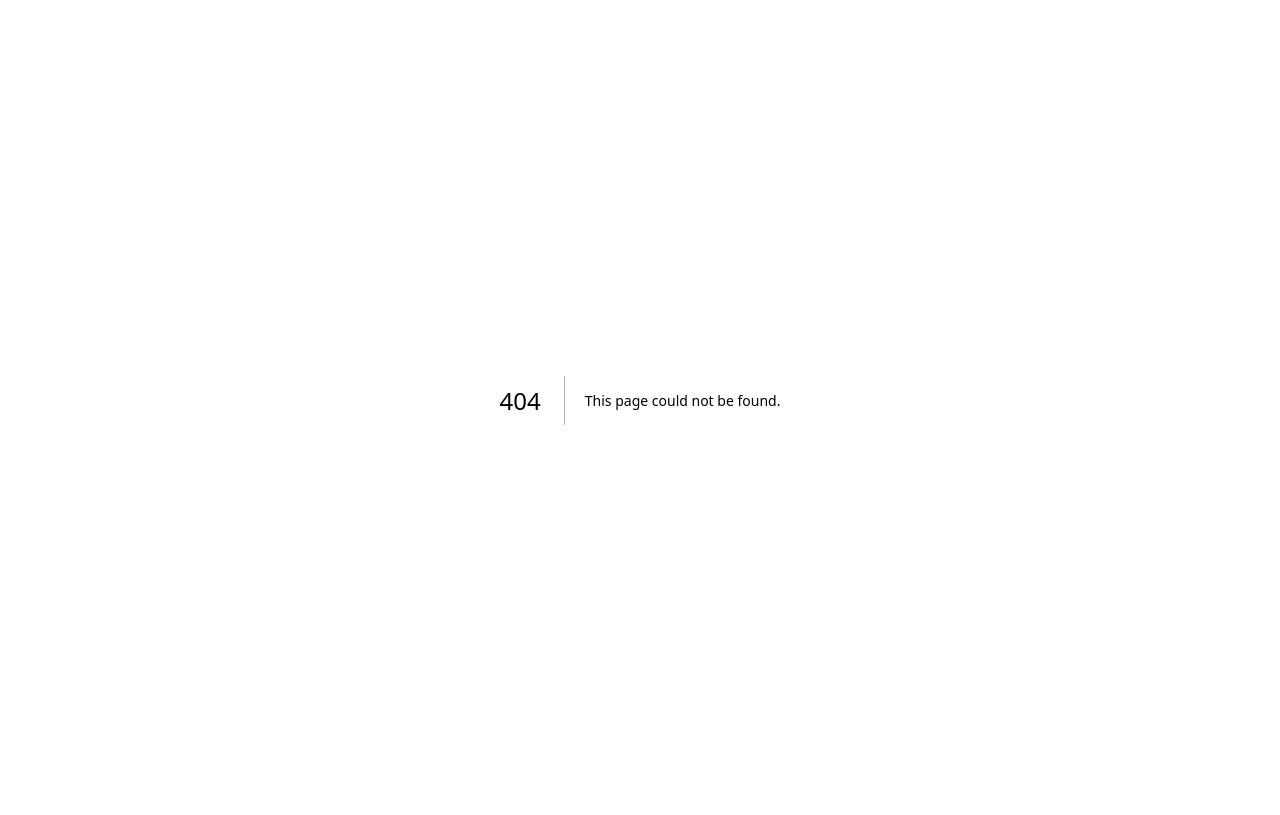
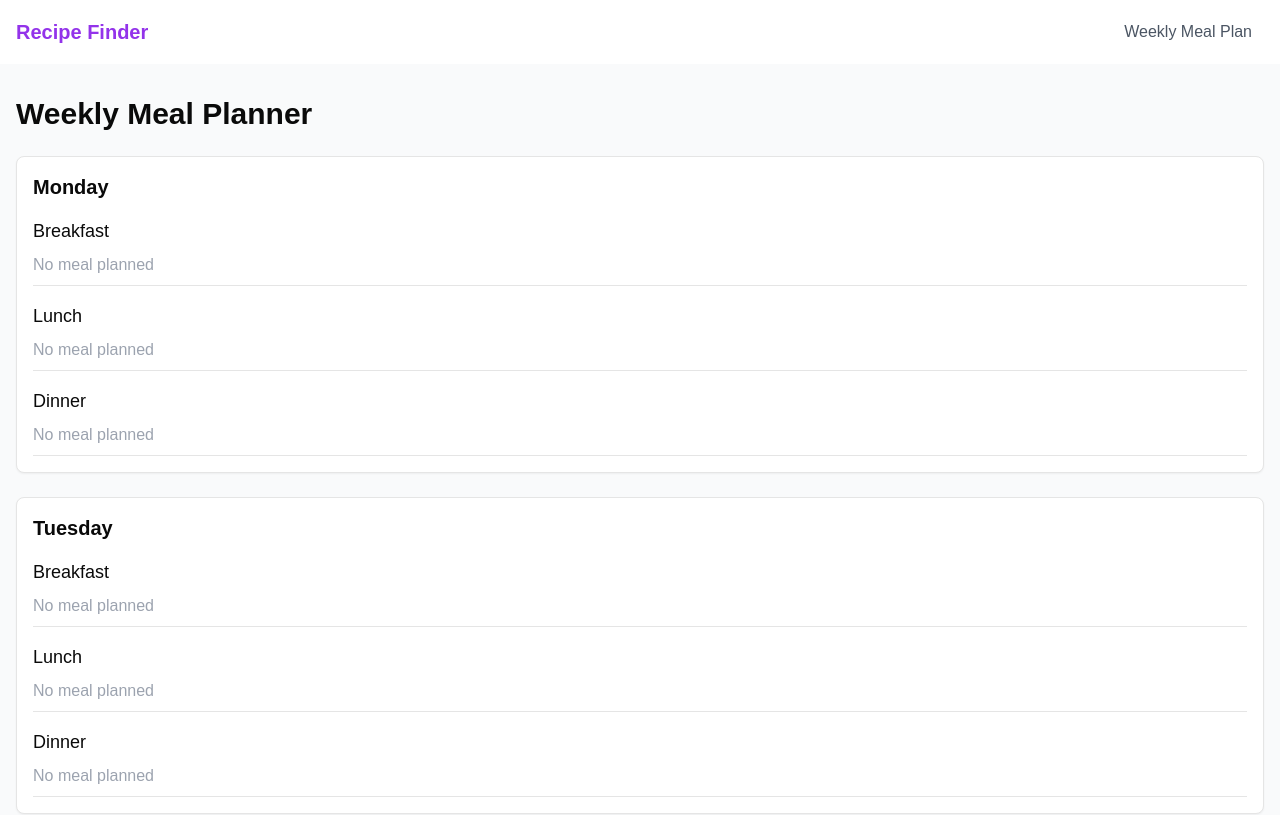
Before and after one commit to aileenvl/recipe-finder, a Next.js app: page /weekly-meals in a window 1280 px wide. Before the commit this address had no page. Shown: the top 815 px of the page. Built offline with nearby package versions, Linux system fonts and the light colour scheme.

Commit message:
feat: Add weekly meal planning

```diff
--- a/app/layout.tsx
+++ b/app/layout.tsx
@@ -1,9 +1,10 @@
 import type { Metadata } from 'next'
 import './globals.css'
+import Navigation from '@/components/Navigation'
 
 export const metadata: Metadata = {
-  title: 'v0 App',
-  description: 'Created with v0',
+  title: 'Recipe Finder',
+  description: 'Find and plan your weekly meals',
 }
 
 export default function RootLayout({
@@ -13,7 +14,12 @@ export default function RootLayout({
 }>) {
   return (
     <html lang="en">
-      <body>{children}</body>
+      <body>
+        <Navigation />
+        <main className="min-h-screen bg-gray-50">
+          {children}
+        </main>
+      </body>
     </html>
   )
 }
--- /dev/null
+++ b/app/weekly-meals/page.tsx
@@ -0,0 +1,125 @@
+'use client';
+
+import { useState, useEffect } from 'react';
+import { format, startOfWeek, addDays } from 'date-fns';
+import Link from 'next/link';
+import type { Recipe } from '@/utils/recipeValidator';
+import { Button } from "@/components/ui/button";
+
+type MealType = 'breakfast' | 'lunch' | 'dinner';
+type DayMeals = {
+  [key in MealType]: Recipe | null;
+};
+
+type WeeklyMeals = {
+  [key: string]: DayMeals;
+};
+
+export default function WeeklyMeals() {
+  const [weeklyMeals, setWeeklyMeals] = useState<WeeklyMeals>({});
+
+  useEffect(() => {
+    // Load saved meals from localStorage
+    const loadSavedMeals = () => {
+      try {
+        const saved = localStorage.getItem('weeklyMeals');
+        if (saved) {
+          const parsed = JSON.parse(saved);
+          setWeeklyMeals(parsed);
+        }
+      } catch (error) {
+        console.error('Error loading meals:', error);
+      }
+    };
+
+    loadSavedMeals();
+
+    // Check if it's Sunday after dinner (after 8 PM) to reset the week
+    const checkAndResetWeek = () => {
+      const now = new Date();
+      if (now.getDay() === 0 && now.getHours() >= 20) {
+        setWeeklyMeals({});
+        localStorage.removeItem('weeklyMeals');
+      }
+    };
+
+    checkAndResetWeek();
+
+    // Add event listener for storage changes
+    const handleStorageChange = (e: StorageEvent) => {
+      if (e.key === 'weeklyMeals') {
+        loadSavedMeals();
+      }
+    };
+
+    window.addEventListener('storage', handleStorageChange);
+    return () => window.removeEventListener('storage', handleStorageChange);
+  }, []);
+
+  const getDaysOfWeek = () => {
+    const start = startOfWeek(new Date(), { weekStartsOn: 1 }); // Start from Monday
+    return Array.from({ length: 7 }, (_, i) => {
+      const date = addDays(start, i);
+      return {
+        date,
+        dayName: format(date, 'EEEE'),
+        formattedDate: format(date, 'yyyy-MM-dd'),
+      };
+    });
+  };
+
+  const removeMeal = (date: string, mealType: MealType) => {
+    const newMeals = { ...weeklyMeals };
+    if (newMeals[date]) {
+      newMeals[date][mealType] = null;
+      setWeeklyMeals(newMeals);
+      localStorage.setItem('weeklyMeals', JSON.stringify(newMeals));
+    }
+  };
+
+  return (
+    <div className="container mx-auto py-8 px-4">
+      <h1 className="text-3xl font-bold mb-6">Weekly Meal Planner</h1>
+      <div className="grid gap-6">
+        {getDaysOfWeek().map(({ dayName, formattedDate }) => (
+          <div key={formattedDate} className="border rounded-lg p-4 bg-white shadow-sm">
+            <h2 className="text-xl font-semibold mb-4">{dayName}</h2>
+            <div className="grid gap-4">
+              {(['breakfast', 'lunch', 'dinner'] as MealType[]).map((mealType) => (
+                <div key={`${formattedDate}-${mealType}`} className="border-b pb-2">
+                  <h3 className="capitalize text-lg font-medium mb-2">{mealType}</h3>
+                  {weeklyMeals[formattedDate]?.[mealType] ? (
+                    <div className="flex justify-between items-center">
+                      <div className="flex-1">
+                        <Link
+                          href={`/recipe/${encodeURIComponent(weeklyMeals[formattedDate][mealType]?.id)}?name=${encodeURIComponent(weeklyMeals[formattedDate][mealType]?.name)}`}
+                          className="text-purple-600 hover:text-purple-800"
+                        >
+                          {weeklyMeals[formattedDate][mealType]?.name}
+                        </Link>
+                        <p className="text-sm text-gray-500 mt-1">
+                          {weeklyMeals[formattedDate][mealType]?.description?.slice(0, 100)}
+                          {weeklyMeals[formattedDate][mealType]?.description?.length > 100 ? '...' : ''}
+                        </p>
+                      </div>
+                      <Button
+                        variant="ghost"
+                        size="sm"
+                        onClick={() => removeMeal(formattedDate, mealType)}
+                        className="text-red-500 hover:text-red-700"
+                      >
+                        Remove
+                      </Button>
+                    </div>
+                  ) : (
+                    <span className="text-gray-400">No meal planned</span>
+                  )}
+                </div>
+              ))}
+            </div>
+          </div>
+        ))}
+      </div>
+    </div>
+  );
+}
--- /dev/null
+++ b/components/AddToWeeklyMeal.tsx
@@ -0,0 +1,108 @@
+import { useState } from 'react';
+import { format, startOfWeek, addDays } from 'date-fns';
+import {
+  Dialog,
+  DialogContent,
+  DialogHeader,
+  DialogTitle,
+  DialogTrigger,
+} from "@/components/ui/dialog";
+import { Button } from "@/components/ui/button";
+import type { Recipe } from '@/utils/recipeValidator';
+import { useRouter } from 'next/navigation';
+
+type MealType = 'breakfast' | 'lunch' | 'dinner';
+
+interface AddToWeeklyMealProps {
+  recipe: Recipe;
+}
+
+export default function AddToWeeklyMeal({ recipe }: AddToWeeklyMealProps) {
+  const [isOpen, setIsOpen] = useState(false);
+  const router = useRouter();
+
+  const getDaysOfWeek = () => {
+    const start = startOfWeek(new Date(), { weekStartsOn: 1 });
+    return Array.from({ length: 7 }, (_, i) => {
+      const date = addDays(start, i);
+      return {
+        date,
+        dayName: format(date, 'EEEE'),
+        formattedDate: format(date, 'yyyy-MM-dd'),
+      };
+    });
+  };
+
+  const addToMeal = (date: string, mealType: MealType) => {
+    try {
+      // Get existing meals
+      const savedMeals = localStorage.getItem('weeklyMeals');
+      const weeklyMeals = savedMeals ? JSON.parse(savedMeals) : {};
+
+      // Initialize the date object if it doesn't exist
+      if (!weeklyMeals[date]) {
+        weeklyMeals[date] = {
+          breakfast: null,
+          lunch: null,
+          dinner: null,
+        };
+      }
+
+      // Add the recipe to the specified meal slot
+      weeklyMeals[date][mealType] = {
+        id: recipe.id,
+        title: recipe.name,
+        name: recipe.name,
+        description: recipe.description,
+        images: recipe.images,
+        category: recipe.category,
+        timing: recipe.timing,
+        servings: recipe.servings,
+        nutrition: recipe.nutrition
+      };
+
+      // Save back to localStorage
+      localStorage.setItem('weeklyMeals', JSON.stringify(weeklyMeals));
+
+      // Close the dialog
+      setIsOpen(false);
+
+      // Force a refresh of the weekly meals page if we're on it
+      router.refresh();
+    } catch (error) {
+      console.error('Error adding meal to planner:', error);
+    }
+  };
+
+  return (
+    <Dialog open={isOpen} onOpenChange={setIsOpen}>
+      <DialogTrigger asChild>
+        <Button variant="outline">Add to Weekly Meal Plan</Button>
+      </DialogTrigger>
+      <DialogContent className="max-w-md">
+        <DialogHeader>
+          <DialogTitle>Add "{recipe.name}" to Weekly Meal Plan</DialogTitle>
+        </DialogHeader>
+        <div className="grid gap-4 py-4">
+          {getDaysOfWeek().map(({ dayName, formattedDate }) => (
+            <div key={formattedDate} className="border rounded-lg p-4">
+              <h3 className="font-medium mb-2">{dayName}</h3>
+              <div className="flex gap-2">
+                {(['breakfast', 'lunch', 'dinner'] as MealType[]).map((mealType) => (
+                  <Button
+                    key={`${formattedDate}-${mealType}`}
+                    variant="outline"
+                    size="sm"
+                    onClick={() => addToMeal(formattedDate, mealType)}
+                  >
+                    {mealType}
+                  </Button>
+                ))}
+              </div>
+            </div>
+          ))}
+        </div>
+      </DialogContent>
+    </Dialog>
+  );
+}
--- /dev/null
+++ b/components/Navigation.tsx
@@ -0,0 +1,23 @@
+import Link from 'next/link';
+
+export default function Navigation() {
+  return (
+    <nav className="bg-white shadow-sm">
+      <div className="container mx-auto px-4">
+        <div className="flex justify-between h-16 items-center">
+          <Link href="/" className="text-xl font-bold text-purple-600">
+            Recipe Finder
+          </Link>
+          <div className="flex space-x-4">
+            <Link
+              href="/weekly-meals"
+              className="text-gray-600 hover:text-purple-600 px-3 py-2 rounded-md"
+            >
+              Weekly Meal Plan
+            </Link>
+          </div>
+        </div>
+      </div>
+    </nav>
+  );
+}
--- a/components/RecipeCard.tsx
+++ b/components/RecipeCard.tsx
@@ -2,6 +2,7 @@ import React from 'react';
 import Link from 'next/link';
 import Image from 'next/image';
 import type { Recipe } from '@/utils/recipeValidator';
+import AddToWeeklyMeal from './AddToWeeklyMeal';
 
 const RecipeCard = ({ recipe }: { recipe: Recipe }) => {
   // Safety check for required properties
@@ -41,12 +42,15 @@ const RecipeCard = ({ recipe }: { recipe: Recipe }) => {
           <span> {recipe.nutrition?.calories ? Math.round(recipe.nutrition.calories) : 'N/A'} cal</span>
         </div>
 
-        <Link
-          href={`/recipe/${encodeURIComponent(recipe.id)}?name=${encodeURIComponent(recipe.name)}`}
-          className="mt-4 inline-block px-4 py-2 bg-purple-600 text-white rounded-md hover:bg-purple-700"
-        >
-          View Recipe
-        </Link>
+        <div className="mt-4 flex gap-2">
+          <Link
+            href={`/recipe/${encodeURIComponent(recipe.id)}?name=${encodeURIComponent(recipe.name)}`}
+            className="inline-block px-4 py-2 bg-purple-600 text-white rounded-md hover:bg-purple-700"
+          >
+            View Recipe
+          </Link>
+          <AddToWeeklyMeal recipe={recipe} />
+        </div>
       </div>
     </div>
   );
```
